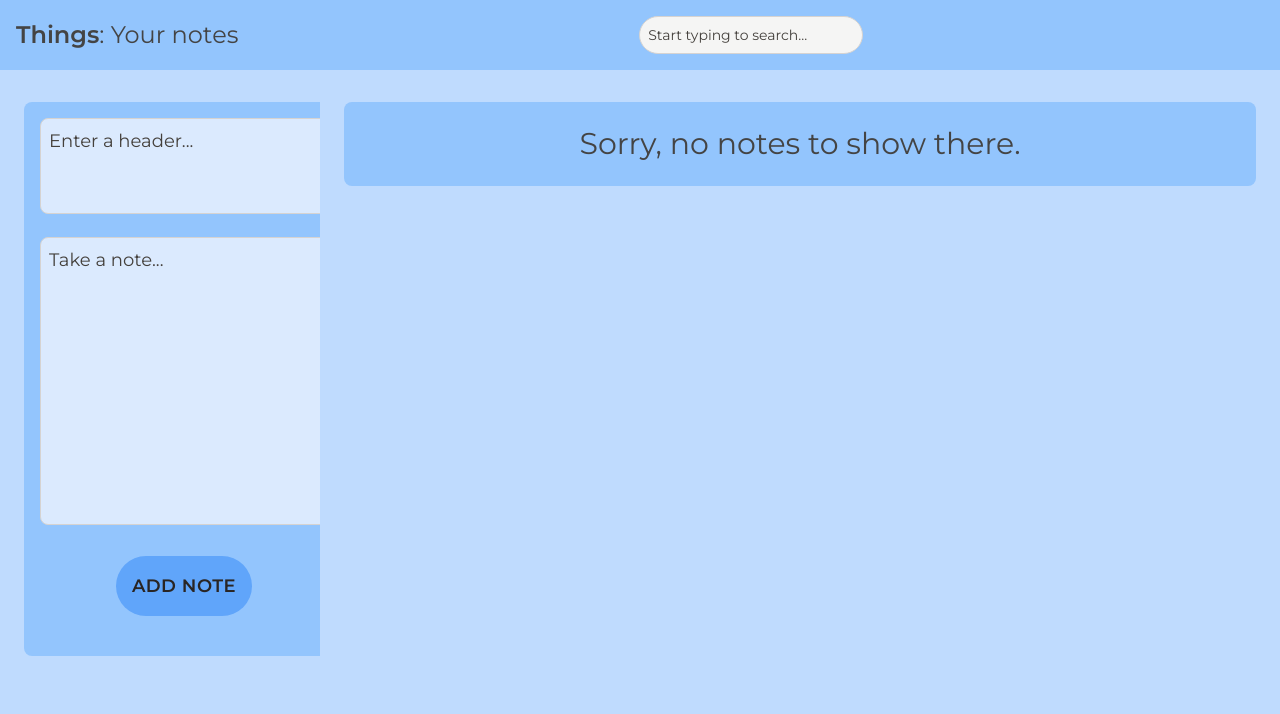
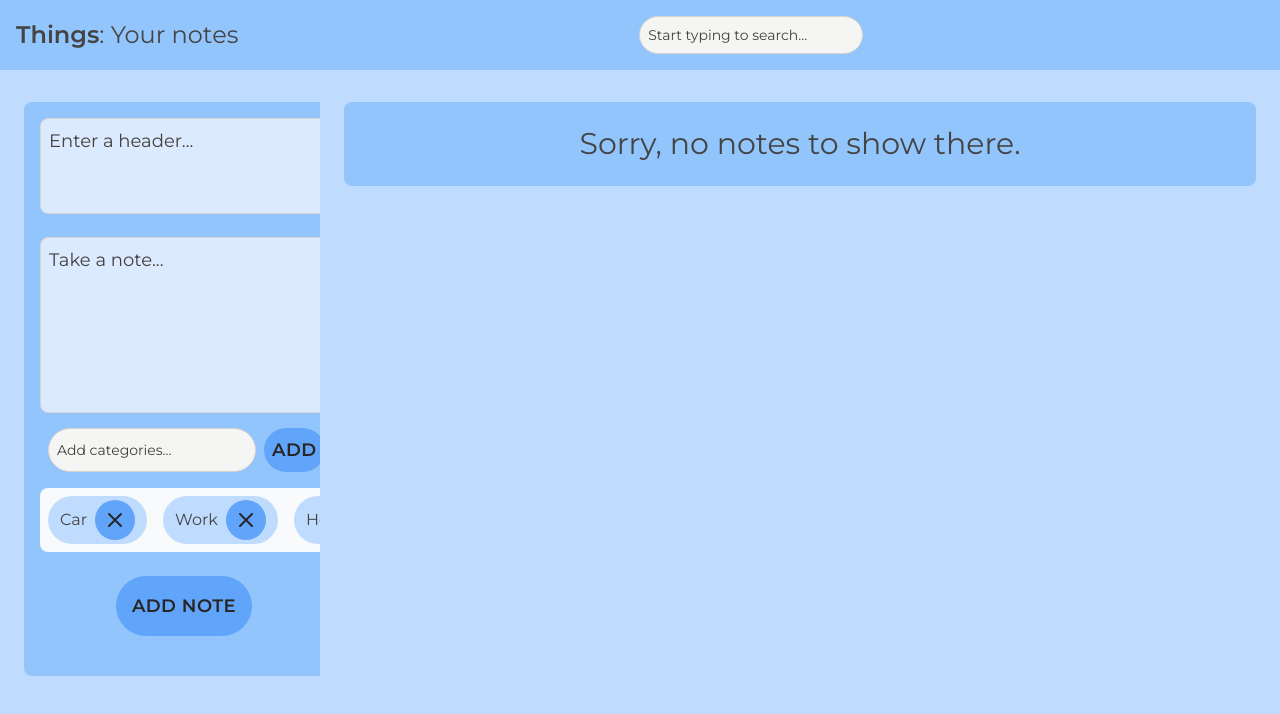
Before and after one commit to ArtemOrlovUA/things-react, a React (Vite) app in the folder things-app/: page /notes in a window 1280 px wide. Shown: the top 714 px of the page. Built offline with nearby package versions, Linux system fonts and the light colour scheme.

Commit message:
Sketch of realisation of categories when they are not in any context

```diff
--- a/things-app/src/features/notes/CreateNote.jsx
+++ b/things-app/src/features/notes/CreateNote.jsx
@@ -17,8 +17,19 @@ function formatDate(date) {
 function CreateNote() {
   const [title, setTitle] = useState('');
   const [note, setNote] = useState('');
+  const [CategoryInput, setCategoryInput] = useState([]);
+  const [categories, setCategories] = useState(['Car', 'Work', 'Home', 'Personal', 'Other']);
+  const [selectedCategories, setSelectedCategories] = useState([]);
   const { addNote } = useNotes();
   const [isHidden, setIsHidden] = useState(false);
+
+  const handleAddCategory = (category) => {
+    setCategories((prev) => [...prev, category]);
+  };
+
+  const handleSelectCategory = (category) => {
+    setSelectedCategories((prev) => [...prev, category]);
+  };
 
   const handleSubmit = (e) => {
     e.preventDefault();
@@ -27,6 +38,7 @@ function CreateNote() {
       id: Date.now(),
       title: title.trim(),
       text: note.trim(),
+      categories: [],
       date: formatDate(new Date()),
     };
 
@@ -62,16 +74,40 @@ function CreateNote() {
             required></textarea>
           <textarea
             value={note}
+            maxLength={210}
             onChange={(e) => setNote(e.target.value)}
-            className="w-full p-2 bg-blue-100 rounded-lg mt-4 input h-72 text-lg resize-none"
+            className="w-full p-2 bg-blue-100 rounded-lg mt-4 input h-44 text-lg resize-none"
             placeholder="Take a note..."
-            maxLength={210}
             required></textarea>
+          <div className="grid grid-cols-[3fr_1fr] p-2 gap-x-2">
+            <input
+              className="w-52 rounded-full border border-stone-300 bg-stone-100 p-2 text-sm transition-all placeholder:text-stone-700 focus:outline-none focus:ring focus:ring-blue-400"
+              placeholder="Add categories..."
+              value={CategoryInput}
+              onChange={(e) => setCategoryInput(e.target.value)}
+            />
+            <Button type="small" onClick={() => handleAddCategory(CategoryInput)}>
+              Add
+            </Button>
+          </div>
+          <div className="w-full bg-slate-50 rounded-lg mt-2">
+            <div className="flex overflow-x-auto">
+              {categories.map((category) => (
+                // eslint-disable-next-line react/jsx-key
+                <div
+                  className="flex items-center justify-center gap-x-2 bg-blue-200 rounded-full px-3 py-1 m-2"
+                  onClick={() => handleSelectCategory(category)}>
+                  {category}
+                  <Button type="close"></Button>
+                </div>
+              ))}
+            </div>
+          </div>
         </div>
         <div
           className={`w-full pb-4 mb-6 mt-3 sm:mt-6 flex justify-center items-center transition-all duration-300 ease-in-out
-          ${isHidden ? 'scale-y-0' : 'scale-y-100'} sm:scale-y-100`}>
-          <Button>Add note</Button>
+            ${isHidden ? 'scale-y-0' : 'scale-y-100'} sm:scale-y-100`}>
+          <Button onClick={handleSubmit}>Add note</Button>
         </div>
       </form>
     </div>
--- a/things-app/src/ui/Button.jsx
+++ b/things-app/src/ui/Button.jsx
@@ -55,6 +55,7 @@ function Button({ children, state, to, type = 'primary', onClick }) {
 
   return (
     <button
+      type="button"
       onClick={onClick}
       disabled={state === 'loading' || state === 'submitting'}
       className={styles[type]}>
```
